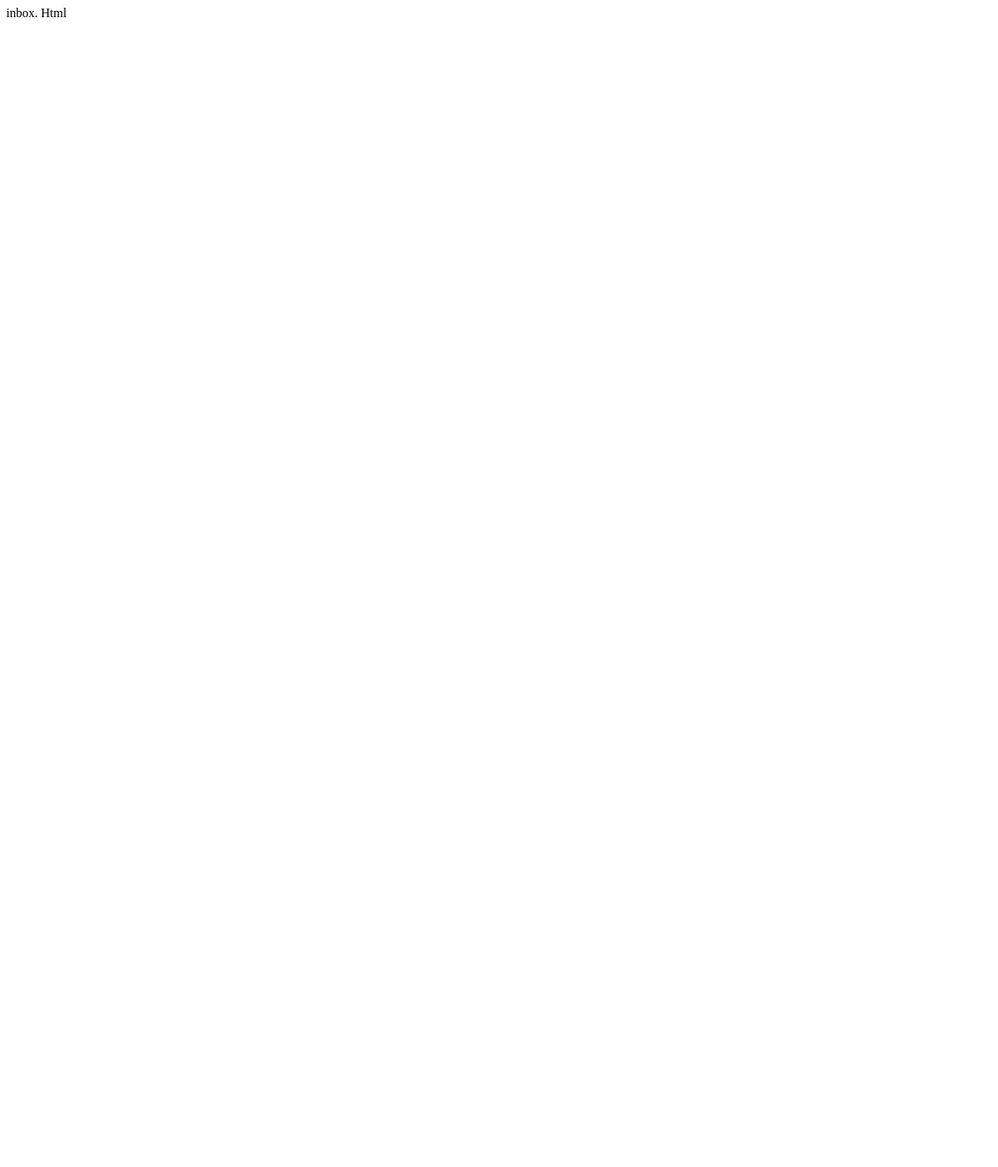
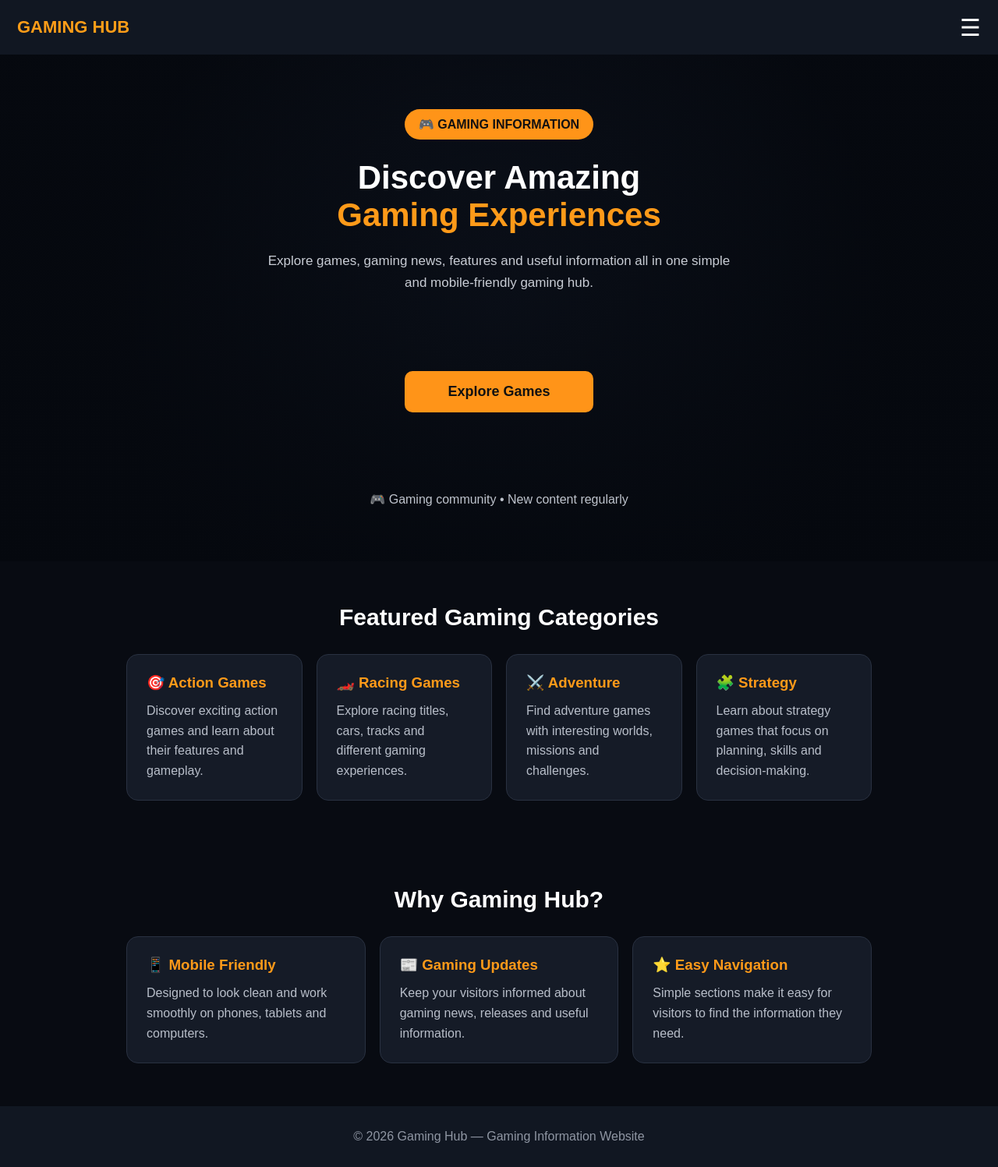
Before and after one commit to samiullahkhan804622-cyber/Gaming-Website, a plain HTML site: page index.html in a window 1280 px wide. Shown: the whole page at 78% size. Before the commit the page ends 800 px from the top, so only its background shows below. Drawn offline with Linux system fonts and the light colour scheme.

Commit message:
Create index.html for Gaming Hub website

```diff
--- a/index.html
+++ b/index.html
@@ -1 +1,266 @@
-inbox. Html
+<!DOCTYPE html>
+<html lang="en">
+<head>
+  <meta charset="UTF-8">
+  <meta name="viewport" content="width=device-width, initial-scale=1.0">
+
+  <title>Gaming Hub</title>
+
+  <style>
+    * {
+      margin: 0;
+      padding: 0;
+      box-sizing: border-box;
+    }
+
+    body {
+      font-family: Arial, sans-serif;
+      background: #080b12;
+      color: white;
+    }
+
+    header {
+      height: 70px;
+      background: #111722;
+      display: flex;
+      align-items: center;
+      justify-content: space-between;
+      padding: 0 22px;
+      position: sticky;
+      top: 0;
+      z-index: 10;
+    }
+
+    .logo {
+      font-size: 22px;
+      font-weight: bold;
+      color: #ff9d18;
+    }
+
+    .menu {
+      font-size: 30px;
+      cursor: pointer;
+    }
+
+    .hero {
+      min-height: 650px;
+      padding: 70px 25px;
+      text-align: center;
+      display: flex;
+      flex-direction: column;
+      justify-content: center;
+      background:
+        linear-gradient(rgba(5,8,14,.78), rgba(5,8,14,.95)),
+        radial-gradient(circle at center, #26334d, #080b12 70%);
+    }
+
+    .badge {
+      display: inline-block;
+      margin: 0 auto 25px;
+      padding: 10px 18px;
+      border-radius: 25px;
+      background: #ff9418;
+      color: #111;
+      font-weight: bold;
+    }
+
+    h1 {
+      font-size: 42px;
+      line-height: 1.15;
+      margin-bottom: 20px;
+    }
+
+    h1 span {
+      color: #ff9a19;
+    }
+
+    .hero p {
+      color: #c8ccd4;
+      font-size: 17px;
+      line-height: 1.7;
+      max-width: 600px;
+      margin: 0 auto 30px;
+    }
+
+    .btn {
+      display: inline-block;
+      margin: auto;
+      padding: 16px 55px;
+      background: #ff9418;
+      color: #111;
+      text-decoration: none;
+      border-radius: 10px;
+      font-size: 18px;
+      font-weight: bold;
+    }
+
+    .players {
+      margin-top: 35px;
+      color: #bfc4cd;
+    }
+
+    .section {
+      padding: 55px 22px;
+      max-width: 1000px;
+      margin: auto;
+    }
+
+    .section h2 {
+      text-align: center;
+      font-size: 30px;
+      margin-bottom: 30px;
+    }
+
+    .cards {
+      display: grid;
+      grid-template-columns: repeat(auto-fit, minmax(220px, 1fr));
+      gap: 18px;
+    }
+
+    .card {
+      background: #151b27;
+      padding: 25px;
+      border-radius: 15px;
+      border: 1px solid #293141;
+    }
+
+    .card h3 {
+      color: #ff9a19;
+      margin-bottom: 12px;
+    }
+
+    .card p {
+      color: #b8bec9;
+      line-height: 1.6;
+    }
+
+    footer {
+      text-align: center;
+      padding: 30px;
+      background: #111722;
+      color: #8f96a3;
+    }
+
+    @media (max-width: 600px) {
+      h1 {
+        font-size: 35px;
+      }
+
+      .hero {
+        min-height: 620px;
+      }
+    }
+  </style>
+</head>
+
+<body>
+
+  <header>
+    <div class="logo">GAMING HUB</div>
+    <div class="menu">☰</div>
+  </header>
+
+  <section class="hero">
+
+    <div class="badge">🎮 GAMING INFORMATION</div>
+
+    <h1>
+      Discover Amazing<br>
+      <span>Gaming Experiences</span>
+    </h1>
+
+    <p>
+      Explore games, gaming news, features and useful information
+      all in one simple and mobile-friendly gaming hub.
+    </p>
+
+    <a href="#games" class="btn">Explore Games</a>
+
+    <div class="players">
+      🎮 Gaming community • New content regularly
+    </div>
+
+  </section>
+
+  <section class="section" id="games">
+
+    <h2>Featured Gaming Categories</h2>
+
+    <div class="cards">
+
+      <div class="card">
+        <h3>🎯 Action Games</h3>
+        <p>
+          Discover exciting action games and learn about
+          their features and gameplay.
+        </p>
+      </div>
+
+      <div class="card">
+        <h3>🏎️ Racing Games</h3>
+        <p>
+          Explore racing titles, cars, tracks and
+          different gaming experiences.
+        </p>
+      </div>
+
+      <div class="card">
+        <h3>⚔️ Adventure</h3>
+        <p>
+          Find adventure games with interesting worlds,
+          missions and challenges.
+        </p>
+      </div>
+
+      <div class="card">
+        <h3>🧩 Strategy</h3>
+        <p>
+          Learn about strategy games that focus on
+          planning, skills and decision-making.
+        </p>
+      </div>
+
+    </div>
+
+  </section>
+
+  <section class="section">
+
+    <h2>Why Gaming Hub?</h2>
+
+    <div class="cards">
+
+      <div class="card">
+        <h3>📱 Mobile Friendly</h3>
+        <p>
+          Designed to look clean and work smoothly on
+          phones, tablets and computers.
+        </p>
+      </div>
+
+      <div class="card">
+        <h3>📰 Gaming Updates</h3>
+        <p>
+          Keep your visitors informed about gaming news,
+          releases and useful information.
+        </p>
+      </div>
+
+      <div class="card">
+        <h3>⭐ Easy Navigation</h3>
+        <p>
+          Simple sections make it easy for visitors to
+          find the information they need.
+        </p>
+      </div>
+
+    </div>
+
+  </section>
+
+  <footer>
+    © 2026 Gaming Hub — Gaming Information Website
+  </footer>
+
+</body>
+</html>
```
